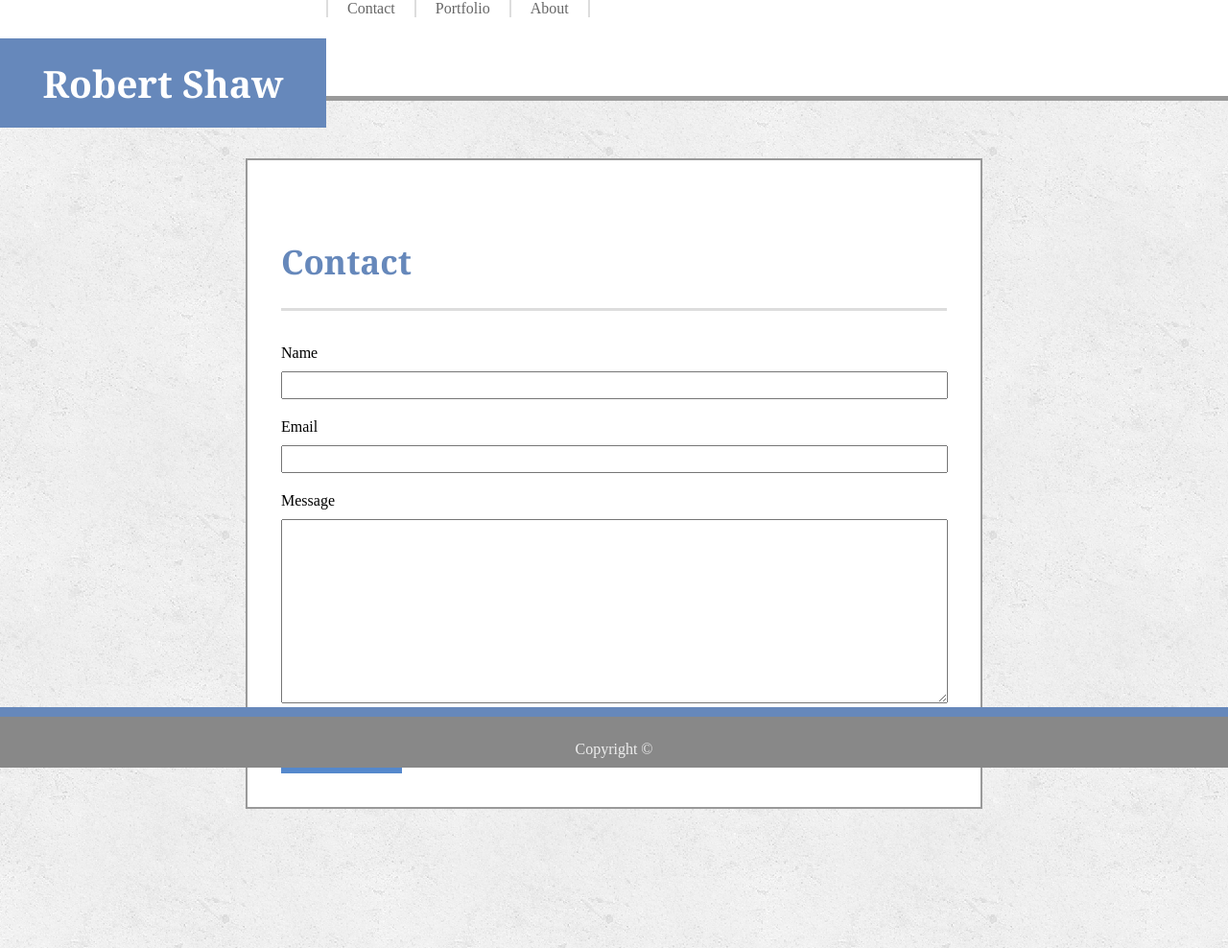
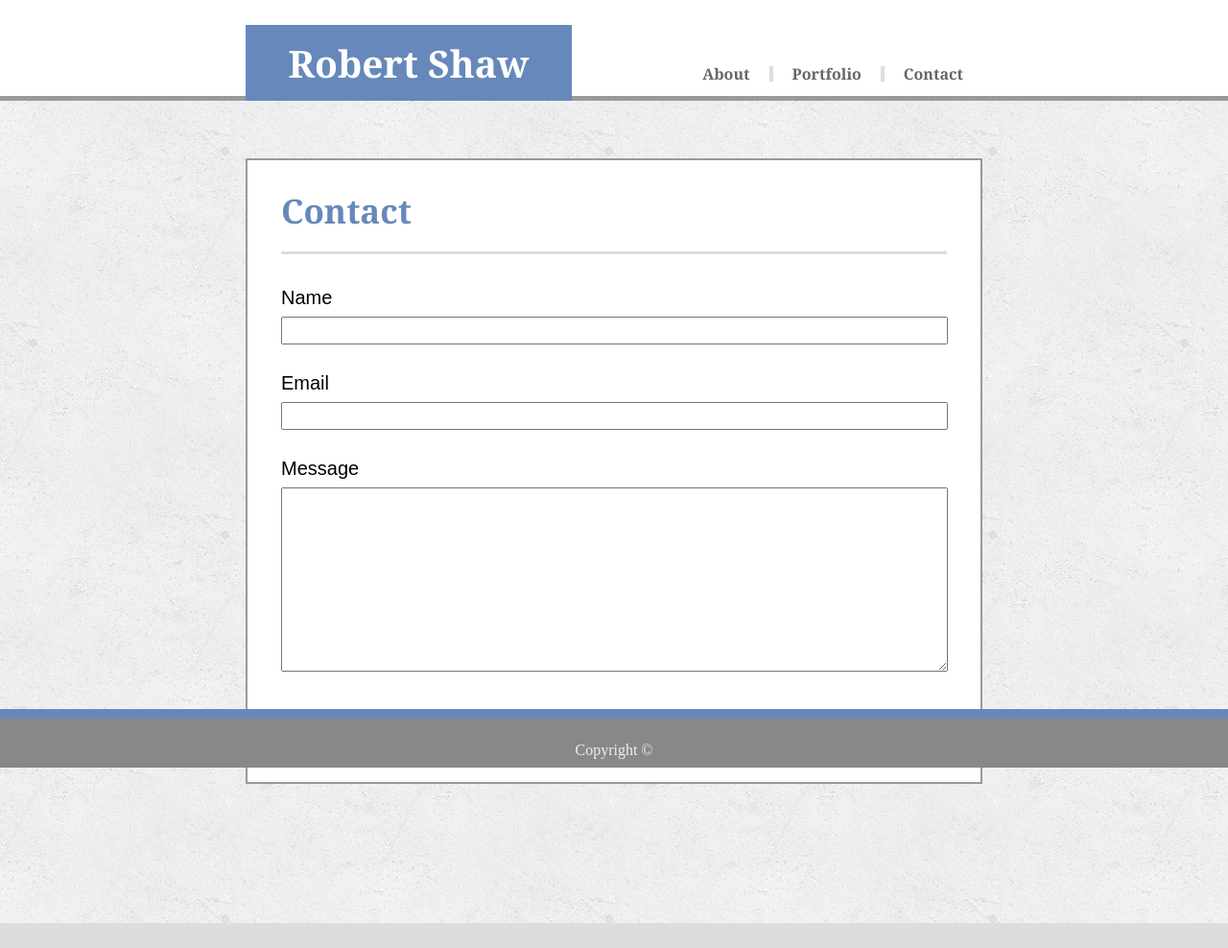
Before and after one commit to robertshaw87/Basic-Portfolio, a plain HTML site: page contact.html in a window 1280 px wide. Shown: the whole page at 96% size. After the commit the page ends 962 px from the top, so only its background shows below. Drawn offline with Linux system fonts and the light colour scheme.

Commit message:
finish contact page, fix styling on <p> elements, add <h2> tag

```diff
--- a/assets/css/style.css
+++ b/assets/css/style.css
@@ -16,6 +16,11 @@ h1 {
     margin-bottom: 25px;
 }
 
+h2 {
+    font-family: 'Arial', 'Helvetica Neue', Helvetica, sans-serif;
+    font-size: 20px;
+}
+
 /* bolds and changes font for h3 */
 h3 {
     font-family: 'Georgia', Times, Times New Roman, serif;
@@ -28,7 +33,7 @@ p {
     font-family: 'Arial', 'Helvetica Neue', Helvetica, sans-serif;
     font-size: 20px;
     line-height: 28px;
-    margin-bottom: 30px;
+    margin-bottom: 5px;
 }
 
 /* background formatting for sticky header */
@@ -50,6 +55,7 @@ header {
     position: absolute;
     bottom: 0;
     width: 60%;
+    min-width: 650px;
     left: 0;
     right: 0;
     margin-left: auto;
@@ -118,30 +124,13 @@ header {
     color: white;
 }
 
-/* change color of element while cursor is over it*/
-/* .header-links:hover{
-    background-color: #ccc;
-    color: white;
-} */
-
-/* move the contact link 20 pixels to the right to compensate for padding*/
-/* #header-contact {
-    margin-right: -20px;
-    border-left-style: solid;
-    border-left-color: #ddd;
-} */
-
-/* #header-about {
-    border-right-style: solid;
-    border-right-color: #ddd;
-} */
-
 /* padding to the main body of the article in order to keep
     content out of header and footer*/
 .content-wrapper{
     padding-top: 130px;
     padding-bottom: 110px;
     width: 60%;
+    min-width: 650px;
     margin-left: auto;
     margin-right: auto;
     clear:both;
@@ -189,7 +178,7 @@ article::after {
 /* single line input box formatting in contact */
 .input-single {
     margin-top: 10px;
-    margin-bottom: 20px;
+    margin-bottom: 30px;
     padding: 5px;
     width: calc(100% - 13px);
     resize: none;
@@ -198,13 +187,14 @@ article::after {
 /* message box formatting in contact */
 .input-box {
     margin-top: 10px;
-    margin-bottom: 10px;
+    margin-bottom: 20px;
     padding: 5px;
     width: calc(100% - 11px);
     height: 180px;
 
 }
 
+/* styling for submit button on contact page*/
 .contact-submit {
     background-color: #58c;
     color: white;
@@ -214,6 +204,11 @@ article::after {
     text-align: center;
     text-decoration: none;
 }
+
+/* potential color change on hover for submit button on contact page */
+/* .contact-submit:hover {
+    background-color:#666;
+} */
 
 
 
--- a/contact.html
+++ b/contact.html
@@ -4,23 +4,30 @@
 <head>
     <meta charset="utf-8" />
     <title>Robert Shaw</title>
-    <link rel="stylesheet" type="text/css" media="screen" href="assets/css/style.css" />
+    <link rel="stylesheet" type="text/css" media="screen" href="assets/css/reset.css"/>
+    <link rel="stylesheet" type="text/css" media="screen" href="assets/css/style.css"/>
 </head>
 
 <body>
-    <!-- Static Header. Links are right floated so in reverse order -->
+    <!-- Static Header wrapper -->
     <header>
+        <!-- actual content of the header -->
+        <section class="header-content">
             <section id="name-tag">
                 Robert Shaw
+            </section>
+
+            <section class="header-nav">
+                <section class="header-links" id="header-about">
+                    <a href="index.html">About</a>
+                </section>
+                <section class="header-links" id="header-portfolio">
+                    <a href="portfolio.html">Portfolio</a>
                 </section>
                 <section class="header-links" id="header-contact">
                     <a href="contact.html">Contact</a>
                 </section>
-        <section class="header-links" id="header-portfolio">
-            <a href="portfolio.html">Portfolio</a>
             </section>
-        <section class="header-links" id="header-about">
-                <a href="index.html">About</a>
         </section>
     </header>
 
@@ -31,12 +38,12 @@
                 <h1>Contact</h1>
             </section>
             <form class="article-text" action="/action_page.php" method="get">
-                Name <br>
+                <h2>Name</h2>
                 <input class="input-single" type="text" name="contactname"> <br>
-                Email <br>
+                <h2>Email</h2>
                 <input class="input-single" type="text" name="contactemail"> <br>
-                Message <br>
-                <textarea class="input-box" type="text" name="contactmessage"> </textarea><br>
+                <h2>Message</h2>
+                <textarea class="input-box" type="text" name="contactmessage"></textarea><br>
             </form>
             <br>
             <button class="contact-submit" type="button">Submit</button>
@@ -45,7 +52,7 @@
 
     <!-- Static Footer -->
     <footer>
-        Copyright &copy
+        Copyright &copy;
     </footer>
 </body>
 
```
Also changed, not shown: index.html (+3 -3 lines). Lines whose indentation alone changed are shown as unchanged.
